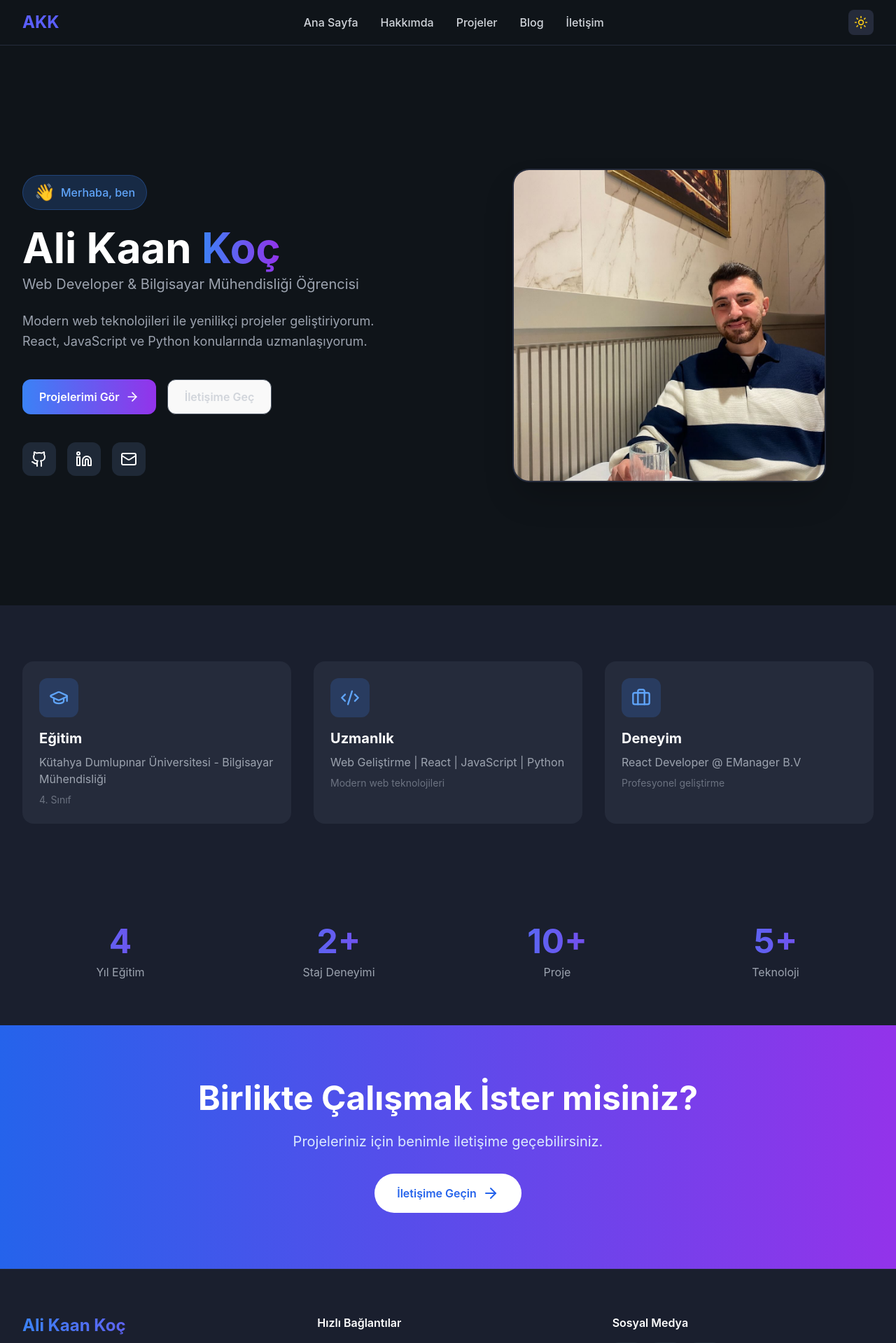
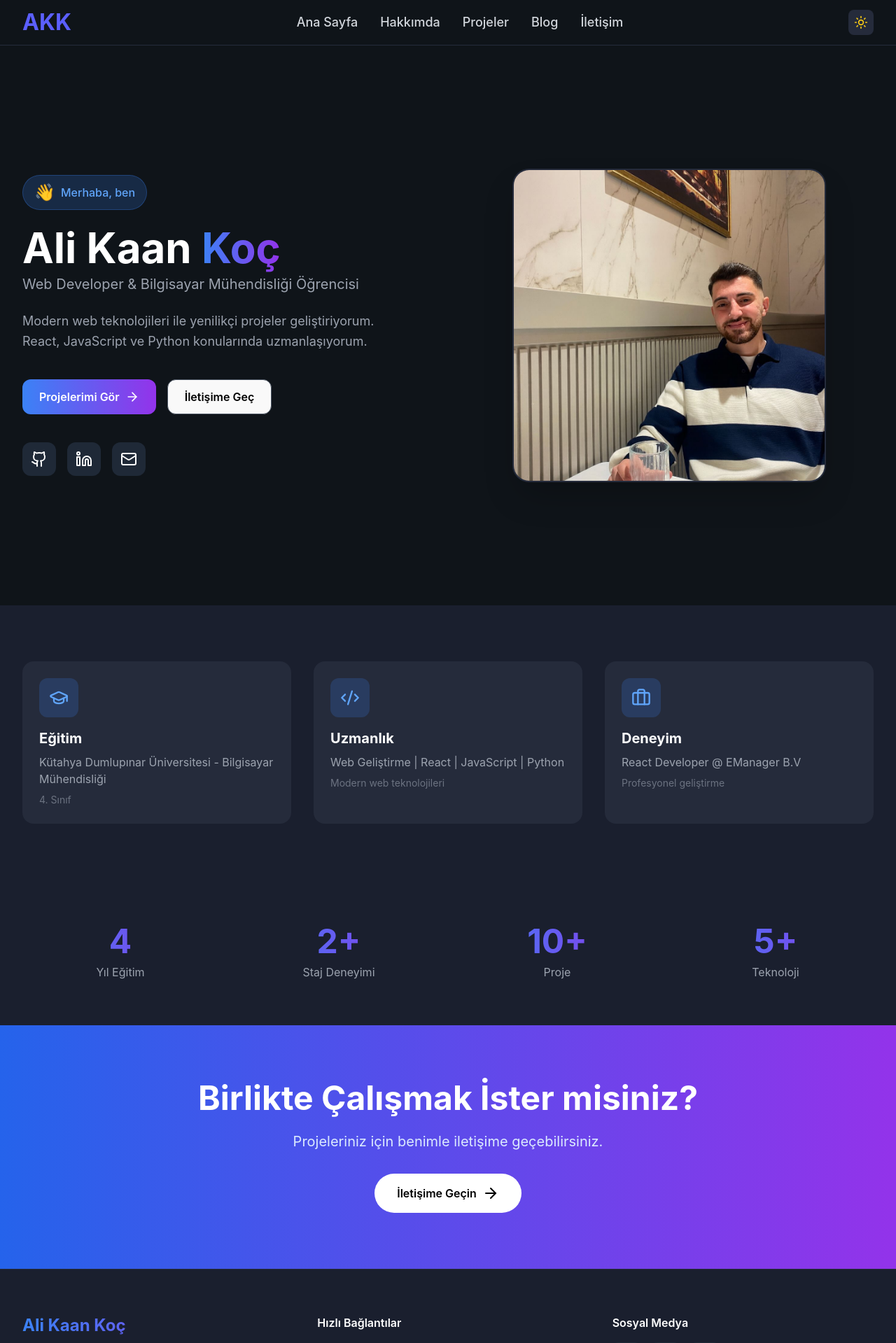
Before and after one commit to alikaankoc1/Personal_WebSite, a React (Vite) app in the folder Personal Webiste/: page / in a window 1280 px wide. Shown: the top 1919 px of the page at 70% size. Built offline with nearby package versions, Linux system fonts and the light colour scheme.

Commit message:
update button

```diff
--- a/Personal Webiste/src/components/CTA.tsx
+++ b/Personal Webiste/src/components/CTA.tsx
@@ -14,7 +14,7 @@ export function CTA({ isDark }: CTAProps) {
         <p className="text-xl text-blue-100 mb-8 max-w-2xl mx-auto">
           Projeleriniz için benimle iletişime geçebilirsiniz.
         </p>
-        <button className="inline-flex items-center gap-2 px-8 py-4 bg-white text-blue-600 font-semibold rounded-full hover:bg-blue-50 transition-colors duration-300 group">
+        <button className="inline-flex items-center gap-2 px-8 py-4 bg-white text-black font-semibold rounded-full hover:bg-blue-50 transition-colors duration-300 group">
           İletişime Geçin
           <ArrowRight size={24} className="group-hover:translate-x-1 transition-transform" />
         </button>
--- a/Personal Webiste/src/components/Hero.tsx
+++ b/Personal Webiste/src/components/Hero.tsx
@@ -47,7 +47,7 @@ export function Hero({ isDark, profileImage }: HeroProps) {
                 Projelerimi Gör
                 <ArrowRight size={20} className="group-hover:translate-x-1 transition-transform" />
               </button>
-              <button className="btn-secondary">
+              <button className="btn-secondary text-black">
                 İletişime Geç
               </button>
             </div>
--- a/Personal Webiste/src/components/Navbar.tsx
+++ b/Personal Webiste/src/components/Navbar.tsx
@@ -25,7 +25,7 @@ export function Navbar({ isDark, setIsDark }: NavbarProps) {
       <div className="max-w-7xl mx-auto px-4 sm:px-6 lg:px-8">
         <div className="flex justify-between items-center h-16">
           {/* Logo */}
-          <Link to="/" className={`text-2xl font-bold ${isDark ? 'text-primary' : 'text-primary'}`}>
+          <Link to="/" className={`text-[2rem] font-bold ${isDark ? 'text-primary' : 'text-primary'}`}>
             AKK
           </Link>
 
@@ -36,7 +36,7 @@ export function Navbar({ isDark, setIsDark }: NavbarProps) {
                 <Link
                   key={item.label}
                   to={item.href}
-                  className={`font-medium transition-colors ${
+                  className={`text-lg font-medium transition-colors ${
                     isDark
                       ? 'text-gray-300 hover:text-primary'
                       : 'text-gray-600 hover:text-primary'
@@ -48,7 +48,7 @@ export function Navbar({ isDark, setIsDark }: NavbarProps) {
                 <a
                   key={item.label}
                   href={item.href}
-                  className={`font-medium transition-colors ${
+                  className={`text-lg font-medium transition-colors ${
                     isDark
                       ? 'text-gray-300 hover:text-primary'
                       : 'text-gray-600 hover:text-primary'
@@ -98,7 +98,7 @@ export function Navbar({ isDark, setIsDark }: NavbarProps) {
                 <Link
                   key={item.label}
                   to={item.href}
-                  className={`block px-4 py-2 rounded-lg transition-colors ${
+                  className={`text-lg block px-4 py-2 rounded-lg transition-colors ${
                     isDark
                       ? 'text-gray-300 hover:text-primary'
                       : 'text-gray-600 hover:text-primary'
@@ -111,7 +111,7 @@ export function Navbar({ isDark, setIsDark }: NavbarProps) {
                 <a
                   key={item.label}
                   href={item.href}
-                  className={`block px-4 py-2 rounded-lg transition-colors ${
+                  className={`text-lg block px-4 py-2 rounded-lg transition-colors ${
                     isDark
                       ? 'text-gray-300 hover:text-primary'
                       : 'text-gray-600 hover:text-primary'
```
